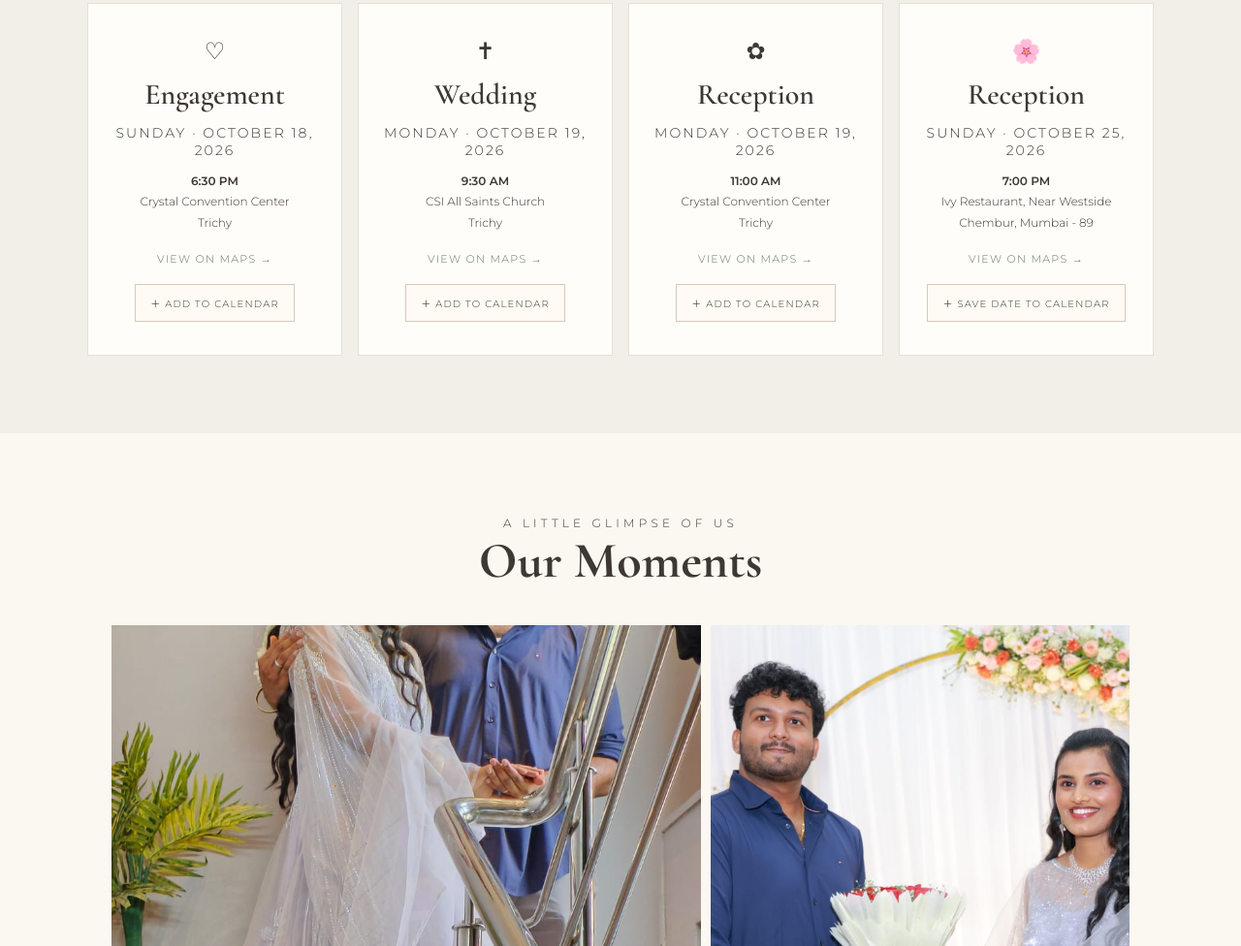
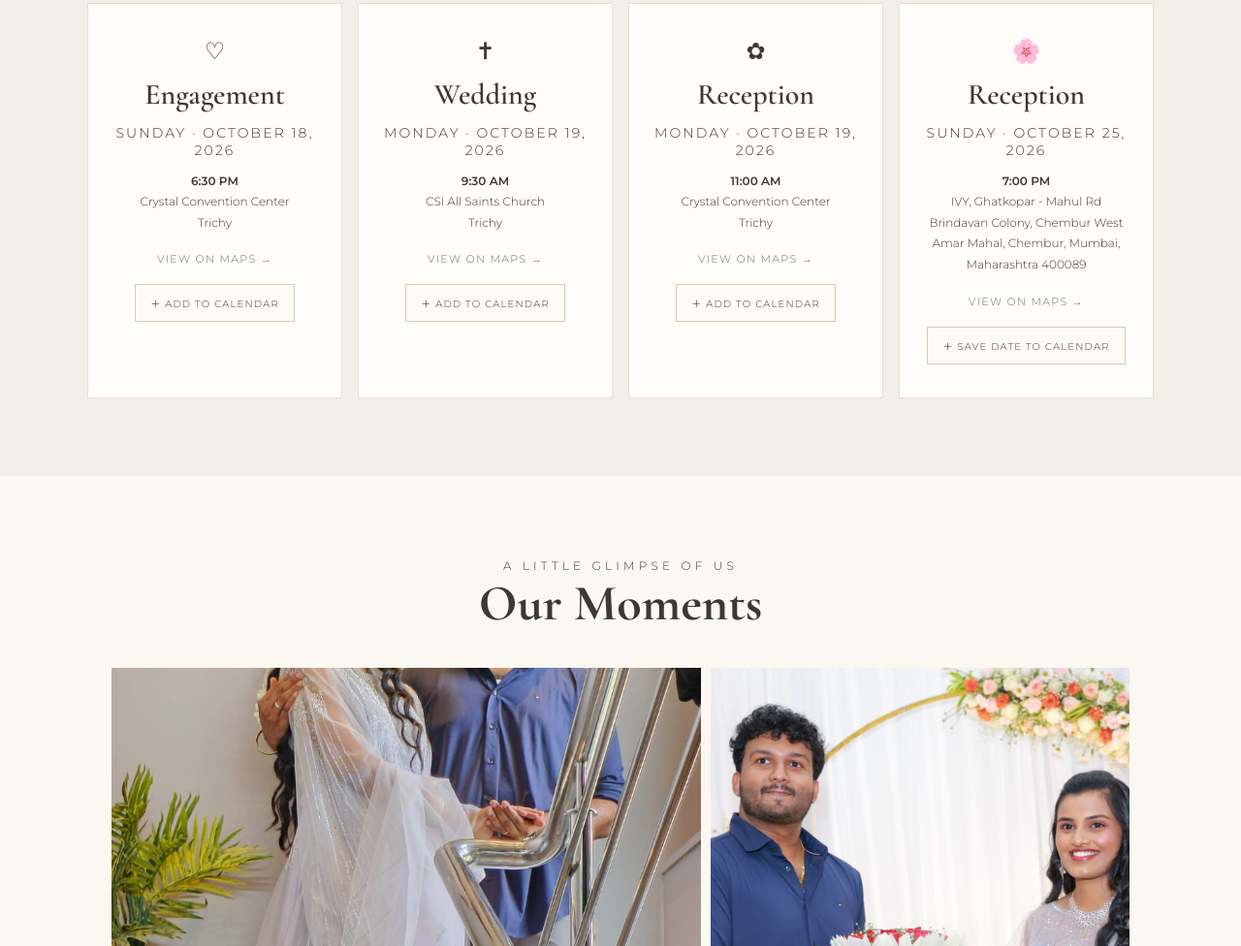
Before and after one commit to kingchris20/www.chrisandandralyn.com, a plain HTML site: page index.html in a window 1280 px wide. Shown: the part 1463-2439 px from the top of the page at 97% size. Drawn offline with nearby package versions, Linux system fonts and the light colour scheme.

Commit message:
Update index.html

```diff
--- a/index.html
+++ b/index.html
@@ -33,7 +33,7 @@ footer{text-align:center;padding:25px;font-size:10px;letter-spacing:.12em;text-t
 <article class="event"><div class="icon">♡</div><h3>Engagement</h3><div class="day">Sunday · October 18, 2026</div><p><strong>6:30 PM</strong><br>Crystal Convention Center<br>Trichy</p><a class="map" target="_blank" href="https://www.google.com/maps/search/?api=1&query=Crystal+Convention+Center+Trichy">View on Maps →</a><a class="calendar" href="calendar-engagement.ics" download="Chris-Andralyn-Engagement.ics">＋ Add to Calendar</a></article>
 <article class="event"><div class="icon">✝</div><h3>Wedding</h3><div class="day">Monday · October 19, 2026</div><p><strong>9:30 AM</strong><br>CSI All Saints Church<br>Trichy</p><a class="map" target="_blank" href="https://www.google.com/maps/search/?api=1&query=CSI+All+Saints+Church+Trichy">View on Maps →</a><a class="calendar" href="calendar-wedding.ics" download="Chris-Andralyn-Wedding.ics">＋ Add to Calendar</a></article>
 <article class="event"><div class="icon">✿</div><h3>Reception</h3><div class="day">Monday · October 19, 2026</div><p><strong>11:00 AM</strong><br>Crystal Convention Center<br>Trichy</p><a class="map" target="_blank" href="https://www.google.com/maps/search/?api=1&query=Crystal+Convention+Center+Trichy">View on Maps →</a><a class="calendar" href="calendar-reception-trichy.ics" download="Chris-Andralyn-Trichy-Reception.ics">＋ Add to Calendar</a></article>
-<article class="event"><div class="icon">🌸</div><h3>Reception</h3><div class="day">Sunday · October 25, 2026</div><p><strong>7:00 PM</strong><br>Ivy Restaurant, Near Westside<br>Chembur, Mumbai - 89</p><a class="map" target="_blank" href="https://www.google.com/maps/search/?api=1&query=Ivy+Restaurant+Near+Westside+Chembur+Mumbai">View on Maps →</a><a class="calendar" href="calendar-reception-mumbai.ics" download="Chris-Andralyn-Mumbai-Reception.ics">＋ Save Date to Calendar</a></article>
+<article class="event"><div class="icon">🌸</div><h3>Reception</h3><div class="day">Sunday · October 25, 2026</div><p><strong>7:00 PM</strong><br>IVY, Ghatkopar - Mahul Rd<br>Brindavan Colony, Chembur West<br>Amar Mahal, Chembur, Mumbai, Maharashtra 400089</p><a class="map" target="_blank" href="https://www.google.com/maps/search/?api=1&query=Ivy+Restaurant+Near+Westside+Chembur+Mumbai">View on Maps →</a><a class="calendar" href="calendar-reception-mumbai.ics" download="Chris-Andralyn-Mumbai-Reception.ics">＋ Save Date to Calendar</a></article>
 </div></section>
 <section class="gallery"><div class="kicker" style="text-align:center">A little glimpse of us</div><h2 class="serif">Our Moments</h2><div class="gallery-grid">
 <div class="photo p1"><img src="images/couple-stairs.jpeg" alt="Chris and Andralyn"></div>
```
